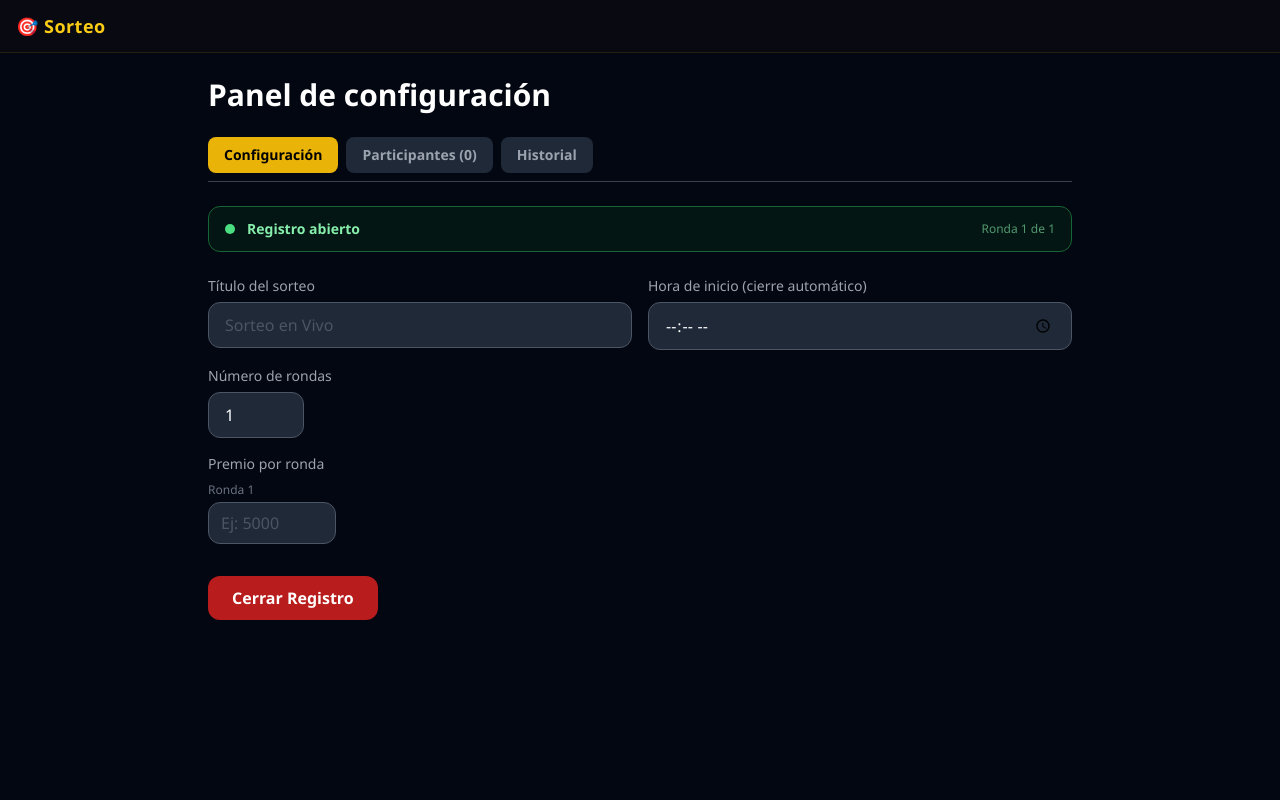
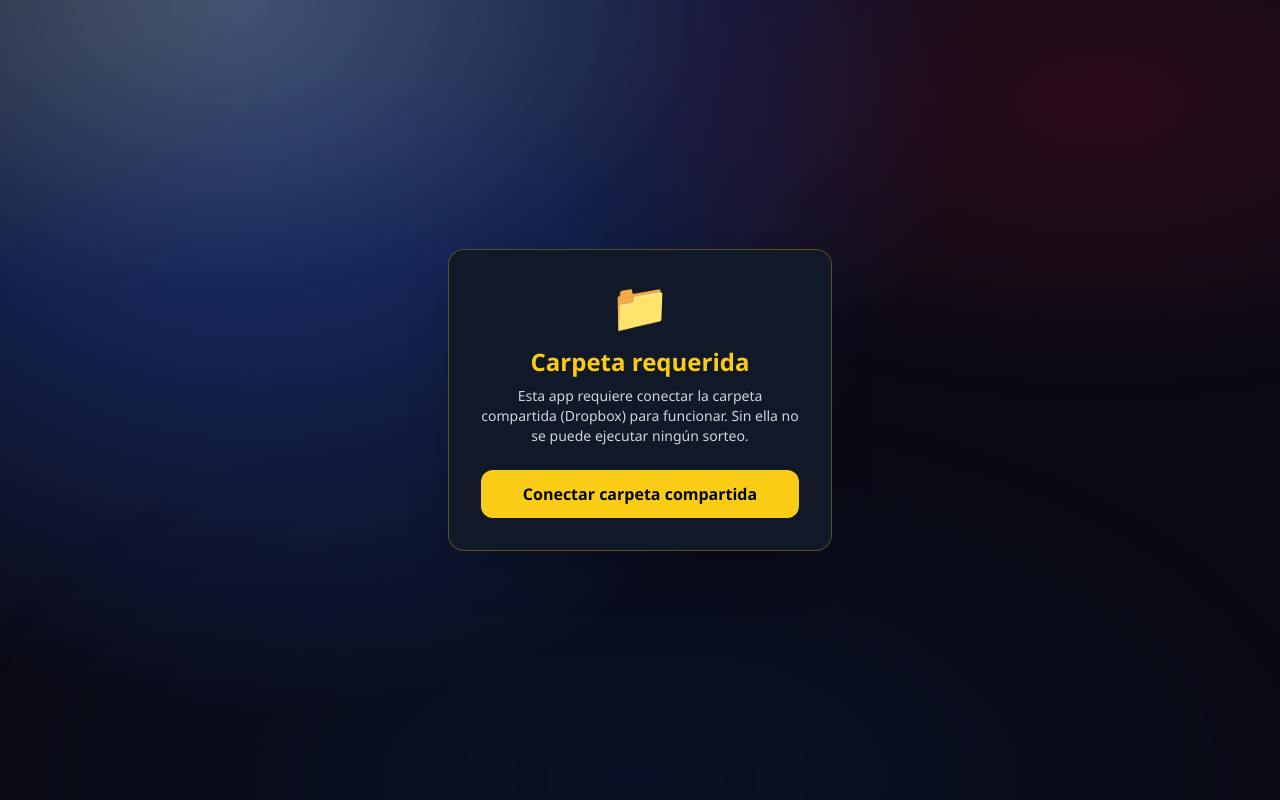
Before and after one commit to williamppmm/ruleta-sorteo, a React (Vite) app: page / in a window 1280 px wide. Built offline with nearby package versions, Linux system fonts and the light colour scheme.

Commit message:
Bloquear app web sin carpeta autorizada

```diff
--- a/src/App.jsx
+++ b/src/App.jsx
@@ -5,6 +5,8 @@ import AdminPanel     from './panels/AdminPanel.jsx'
 import SuperAdminPanel from './panels/SuperAdminPanel.jsx'
 import SorteoPanel    from './panels/SorteoPanel.jsx'
 import GanadoresPanel from './panels/GanadoresPanel.jsx'
+import { isElectron } from './services/desktopApi.js'
+import { verificarPermiso, saveHandle, soportaFileSystemAccess } from './store/handleStore.js'
 
 const PANELES = {
   ADMIN:      'admin',
@@ -25,6 +27,12 @@ export default function App() {
         <p className="text-gray-400 text-lg">Cargando sistema...</p>
       </div>
     )
+  }
+
+  // En web, bloquear la app si no hay carpeta compartida autorizada.
+  // Impide que cualquier sorteo se ejecute contra IndexedDB por accidente.
+  if (!isElectron && state.modoPersistencia.tipo === 'idb') {
+    return <BloqueoCarpeta modoPersistencia={state.modoPersistencia} />
   }
 
   if (state.error) {
@@ -85,6 +93,95 @@ export default function App() {
   )
 }
 
+function BloqueoCarpeta({ modoPersistencia }) {
+  const [ocupado, setOcupado] = useState(false)
+  const [error,   setError]   = useState('')
+  const handle = modoPersistencia.handlePendiente
+  const nombre = modoPersistencia.nombre
+
+  if (!soportaFileSystemAccess) {
+    return (
+      <div className="aurora-bg min-h-screen flex items-center justify-center px-4">
+        <div className="bg-gray-900 border border-red-500/40 rounded-2xl p-8 max-w-sm w-full text-center shadow-2xl">
+          <p className="text-5xl mb-4">⚠️</p>
+          <h2 className="text-red-400 text-xl font-bold mb-2">Navegador no compatible</h2>
+          <p className="text-gray-400 text-sm">
+            Esta app requiere <strong>Chrome</strong> o <strong>Edge</strong> para acceder a la carpeta compartida.
+          </p>
+        </div>
+      </div>
+    )
+  }
+
+  async function reautorizar() {
+    setOcupado(true)
+    setError('')
+    try {
+      const ok = await verificarPermiso(handle, true)
+      if (ok) { window.location.reload(); return }
+      setError('Permiso denegado. Intenta de nuevo.')
+    } catch {
+      setError('No se pudo solicitar el permiso.')
+    }
+    setOcupado(false)
+  }
+
+  async function conectar() {
+    setOcupado(true)
+    setError('')
+    try {
+      const h = await window.showDirectoryPicker({ mode: 'readwrite' })
+      await saveHandle(h)
+      window.location.reload()
+    } catch (e) {
+      if (e.name !== 'AbortError') setError('No se pudo conectar la carpeta.')
+      setOcupado(false)
+    }
+  }
+
+  return (
+    <div className="aurora-bg min-h-screen flex items-center justify-center px-4">
+      <div className="bg-gray-900 border border-yellow-400/30 rounded-2xl p-8 max-w-sm w-full text-center shadow-2xl">
+        <p className="text-5xl mb-4">📁</p>
+        <h2 className="text-yellow-400 text-2xl font-bold mb-2">Carpeta requerida</h2>
+        {handle ? (
+          <>
+            <p className="text-gray-300 text-sm mb-1">
+              La carpeta <span className="text-white font-semibold">"{nombre}"</span> necesita
+              ser autorizada para continuar.
+            </p>
+            <p className="text-gray-500 text-xs mb-6">
+              El navegador requiere confirmación cada sesión para acceder a archivos locales.
+            </p>
+            <button
+              onClick={reautorizar}
+              disabled={ocupado}
+              className="w-full bg-yellow-400 hover:bg-yellow-300 text-gray-950 font-bold py-3 rounded-xl transition disabled:opacity-50"
+            >
+              {ocupado ? 'Autorizando...' : `Autorizar "${nombre}"`}
+            </button>
+          </>
+        ) : (
+          <>
+            <p className="text-gray-300 text-sm mb-6">
+              Esta app requiere conectar la carpeta compartida (Dropbox) para funcionar.
+              Sin ella no se puede ejecutar ningún sorteo.
+            </p>
+            <button
+              onClick={conectar}
+              disabled={ocupado}
+              className="w-full bg-yellow-400 hover:bg-yellow-300 text-gray-950 font-bold py-3 rounded-xl transition disabled:opacity-50"
+            >
+              {ocupado ? 'Conectando...' : 'Conectar carpeta compartida'}
+            </button>
+          </>
+        )}
+        {error && <p className="text-red-400 text-sm mt-3">{error}</p>}
+      </div>
+    </div>
+  )
+}
+
 function TopNav({ panel, setPanel }) {
   // El botón SuperAdmin se oculta tras la diana: el operador ve solo la marca
   // "🎯 Sorteo" como decoración; el super admin sabe que clicar el icono
```
Also changed, not shown: 1 other file (tests, documents, lock files or other folders).
